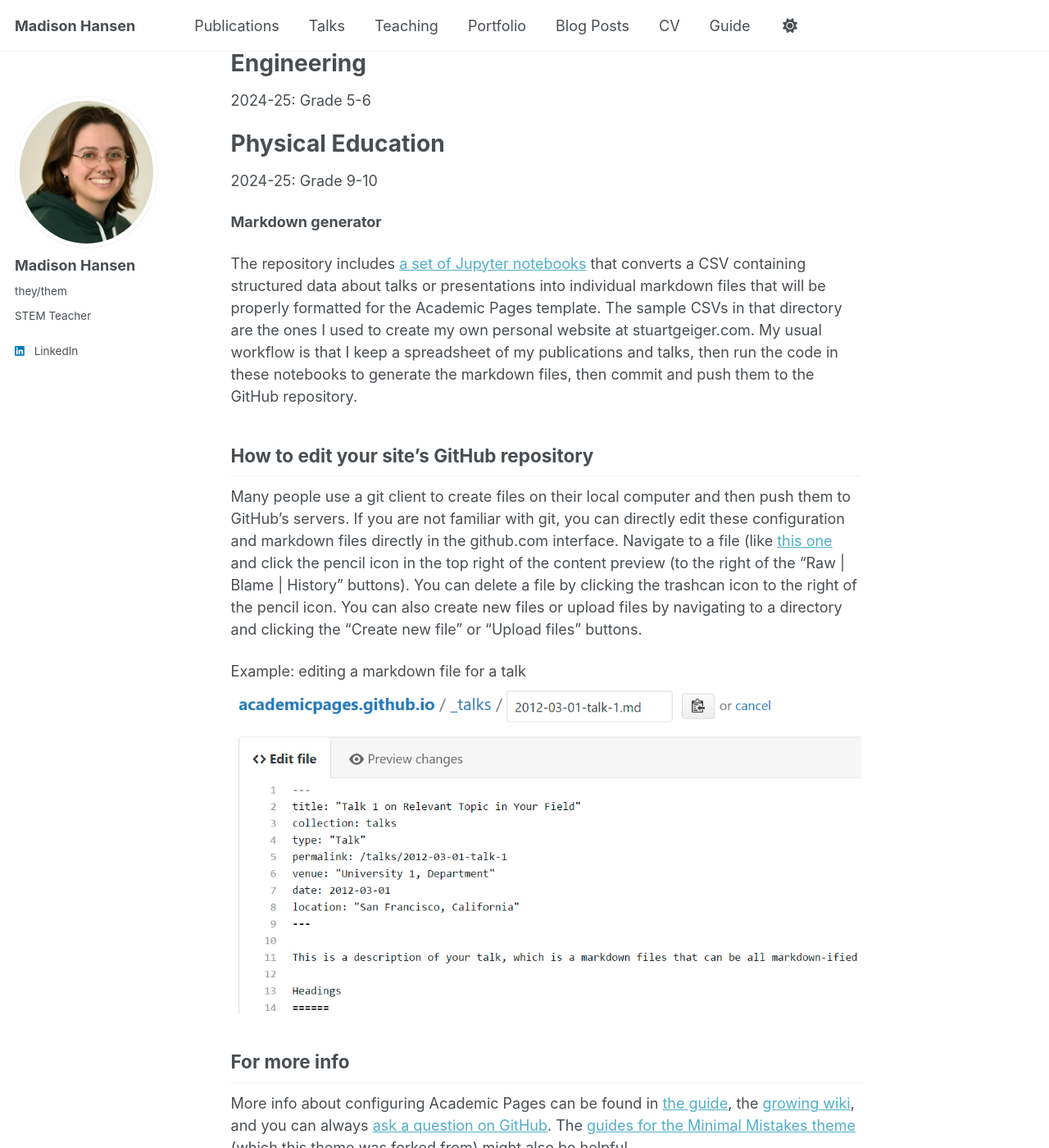
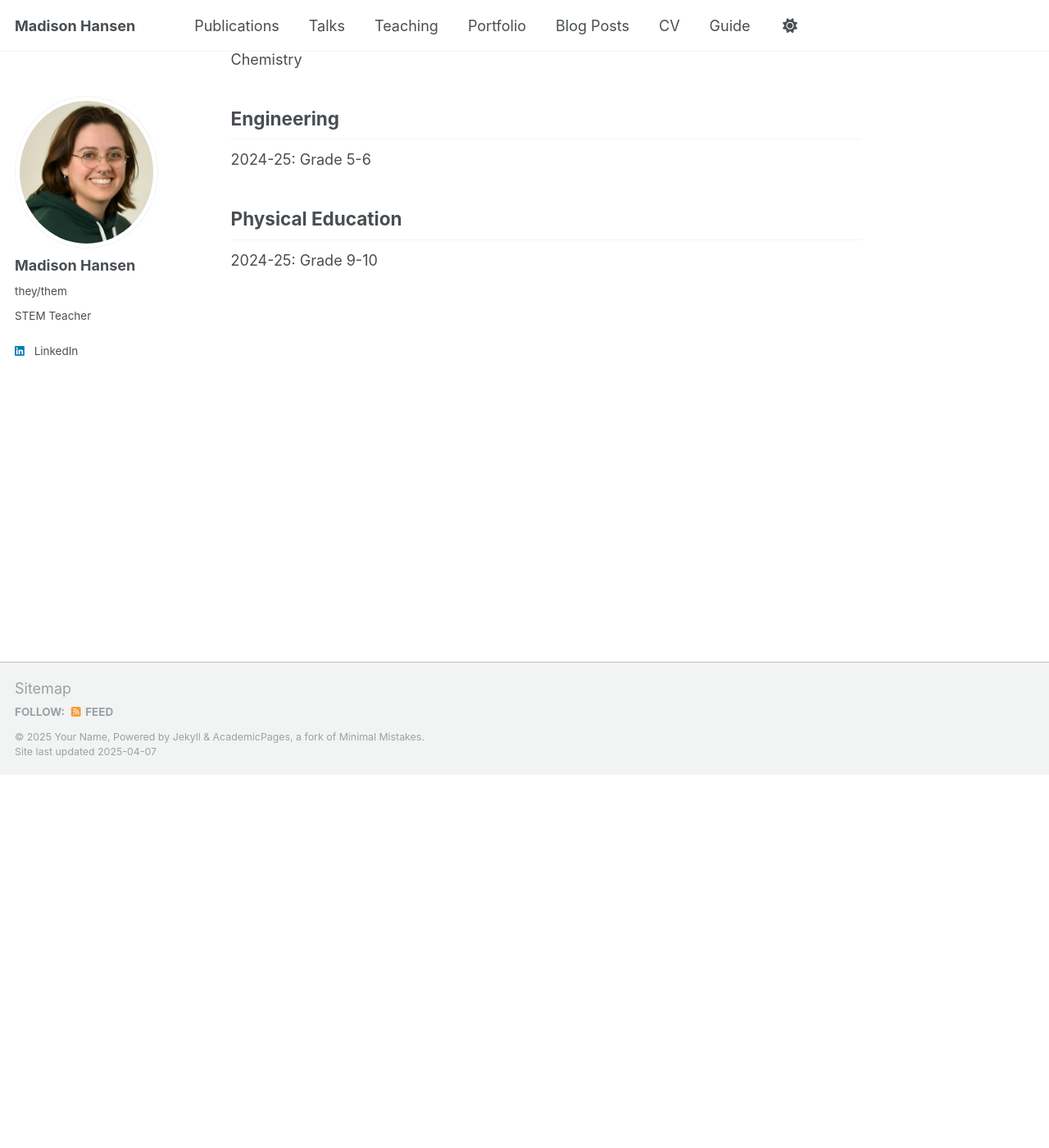
Before and after one commit to hansen-teaching/hansen-teaching.github.io, a Jekyll site: the page built from _pages/about.md, in a window 1280 px wide and 1400 px high, scrolled down 455 px. Shown: the whole window at 82% size. Built offline with Jekyll 4.4.1, drawn with Linux system fonts in a browser that asks for light colours; some of the changed text lies outside the part shown.

Commit message:
Update about.md

```diff
--- a/_pages/about.md
+++ b/_pages/about.md
@@ -10,37 +10,21 @@ redirect_from:
 first paragraph.
 
 Math
-======
+------
 2024-25: Grade 5-6, 9-10, 11-12
 
 2023-24: Grade 5-6
 
 Science
-======
+------
 2024-25: Grade 9-10 Integrated Chemistry & Biology
 
 2023-24: Grade 9-10 Integrated Physics & Earth Science, Grade 7-8 Integrated Physics & Chemistry
 
 Engineering
-======
+------
 2024-25: Grade 5-6
 
 Physical Education
-======
+------
 2024-25: Grade 9-10
-
-**Markdown generator**
-
-The repository includes [a set of Jupyter notebooks](https://github.com/academicpages/academicpages.github.io/tree/master/markdown_generator
-) that converts a CSV containing structured data about talks or presentations into individual markdown files that will be properly formatted for the Academic Pages template. The sample CSVs in that directory are the ones I used to create my own personal website at stuartgeiger.com. My usual workflow is that I keep a spreadsheet of my publications and talks, then run the code in these notebooks to generate the markdown files, then commit and push them to the GitHub repository.
-
-How to edit your site's GitHub repository
-------
-Many people use a git client to create files on their local computer and then push them to GitHub's servers. If you are not familiar with git, you can directly edit these configuration and markdown files directly in the github.com interface. Navigate to a file (like [this one](https://github.com/academicpages/academicpages.github.io/blob/master/_talks/2012-03-01-talk-1.md) and click the pencil icon in the top right of the content preview (to the right of the "Raw | Blame | History" buttons). You can delete a file by clicking the trashcan icon to the right of the pencil icon. You can also create new files or upload files by navigating to a directory and clicking the "Create new file" or "Upload files" buttons.
-
-Example: editing a markdown file for a talk
-![Editing a markdown file for a talk](/images/editing-talk.png)
-
-For more info
-------
-More info about configuring Academic Pages can be found in [the guide](https://academicpages.github.io/markdown/), the [growing wiki](https://github.com/academicpages/academicpages.github.io/wiki), and you can always [ask a question on GitHub](https://github.com/academicpages/academicpages.github.io/discussions). The [guides for the Minimal Mistakes theme](https://mmistakes.github.io/minimal-mistakes/docs/configuration/) (which this theme was forked from) might also be helpful.
```
